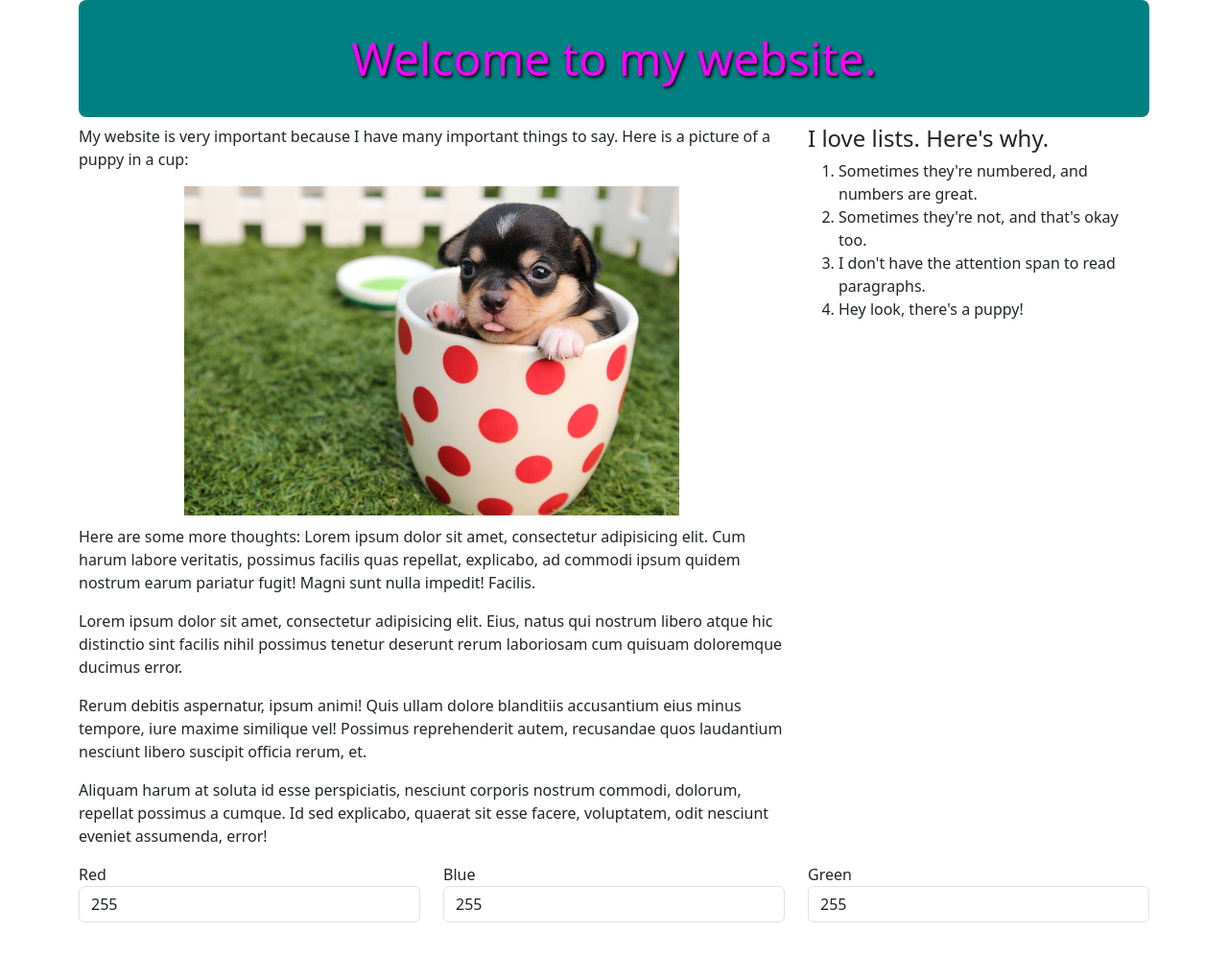
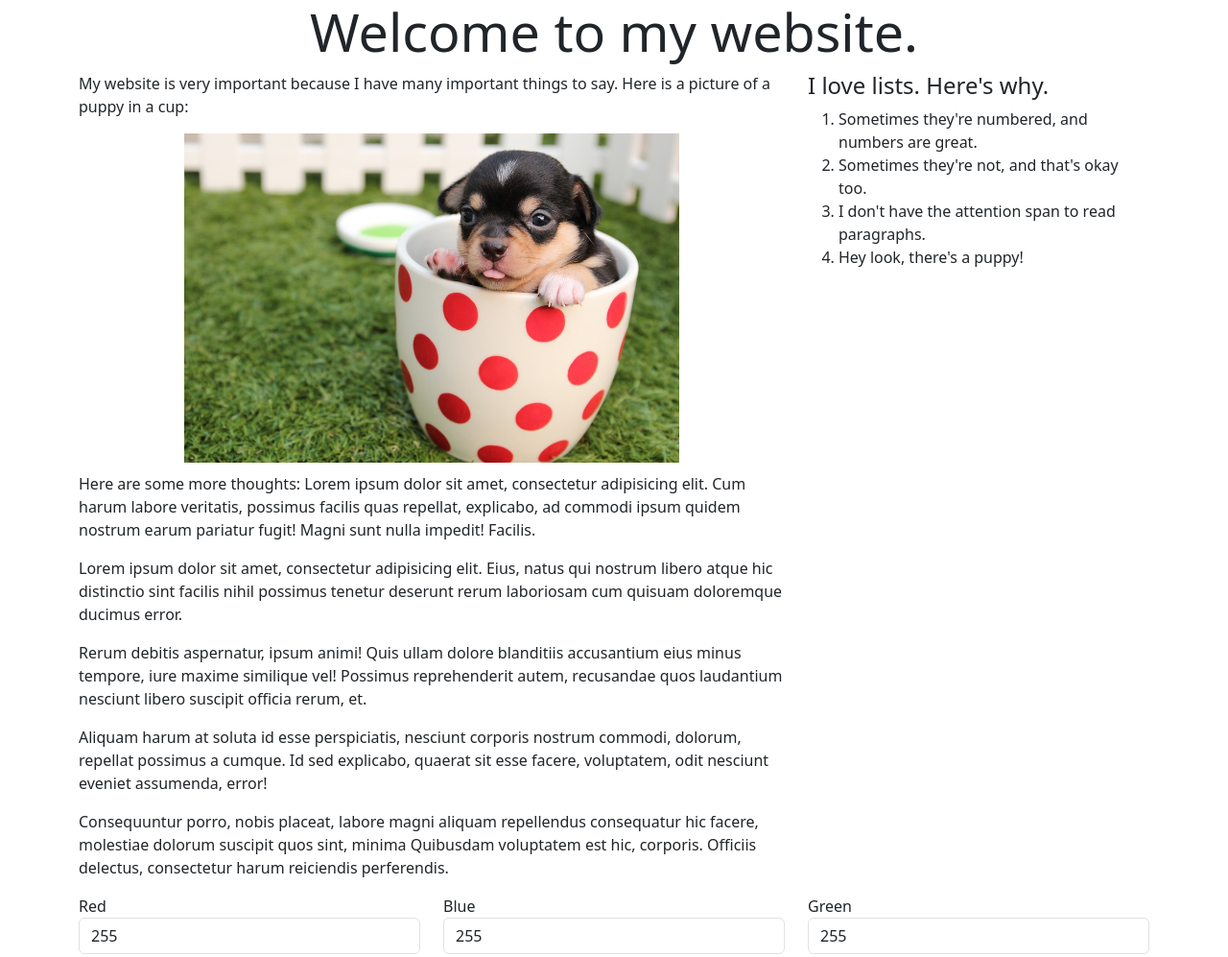
Before and after one commit to Have-Samuel/jQuery, a plain HTML site: page index.html in a window 1280 px wide. Shown: the whole page at 96% size. Drawn offline with nearby package versions, Linux system fonts and the light colour scheme.

Commit message:
Fixing the Methods

```diff
--- a/index.html
+++ b/index.html
@@ -16,7 +16,7 @@
     <article class="col-sm-8">
       <p>My website is very important because I have many important things
         to say. Here is a picture of a puppy in a cup: </p>
-      <img class="image-center" src="./images/pup-in-cup.jpg" alt="Puppy in Cup">
+      <img src="./images/pup-in-cup.jpg" alt="Puppy in Cup">
       <p>Here are some more thoughts: Lorem ipsum dolor sit amet,
         consectetur adipisicing elit. Cum harum labore veritatis, possimus
         facilis quas repellat, explicabo, ad commodi ipsum quidem nostrum
--- a/jquery.js
+++ b/jquery.js
@@ -1,14 +1,30 @@
 // Remove the Last Pararaph
-$('p').last().remove(); // Last paragraph is removed
+$(() => {
+  console.log('Let\'s get ready to party with jQuery!');
 
-// Resizing the title
-const heading = {
-  fontSize: '3em',
-  color: 'magenta',
-  backgroundColor: 'teal',
-  padding: '2rem',
-  borderRadius: '0.5rem',
-  'text-shadow': '0.1rem 0.1rem 0.2rem black',
-};
+  // Adds the class orange to the last item in the list
+  $('img').addClass('image-center'); // Adds the class image-center to the img
+  // Removes the last paragraph
+  $('article p.last-child').remove(); // Removes the last paragraph
+  // $('p').last().remove(); // Last paragraph is removed
 
-$('h1').css(heading);
+  // Resizing the title
+  // const heading = {
+  //   fontSize: '3em',
+  //   color: 'magenta',
+  //   backgroundColor: 'teal',
+  //   padding: '2rem',
+  //   borderRadius: '0.5rem',
+  //   'text-shadow': '0.1rem 0.1rem 0.2rem black',
+  // };
+
+  $('#title').css('font-size', Math.random() * 100);
+
+  // $('h1').css(heading);
+
+  const aside = {
+    text: 'Sorry About the exisiting content!',
+  };
+
+  $('aside').val(aside);
+});
```
